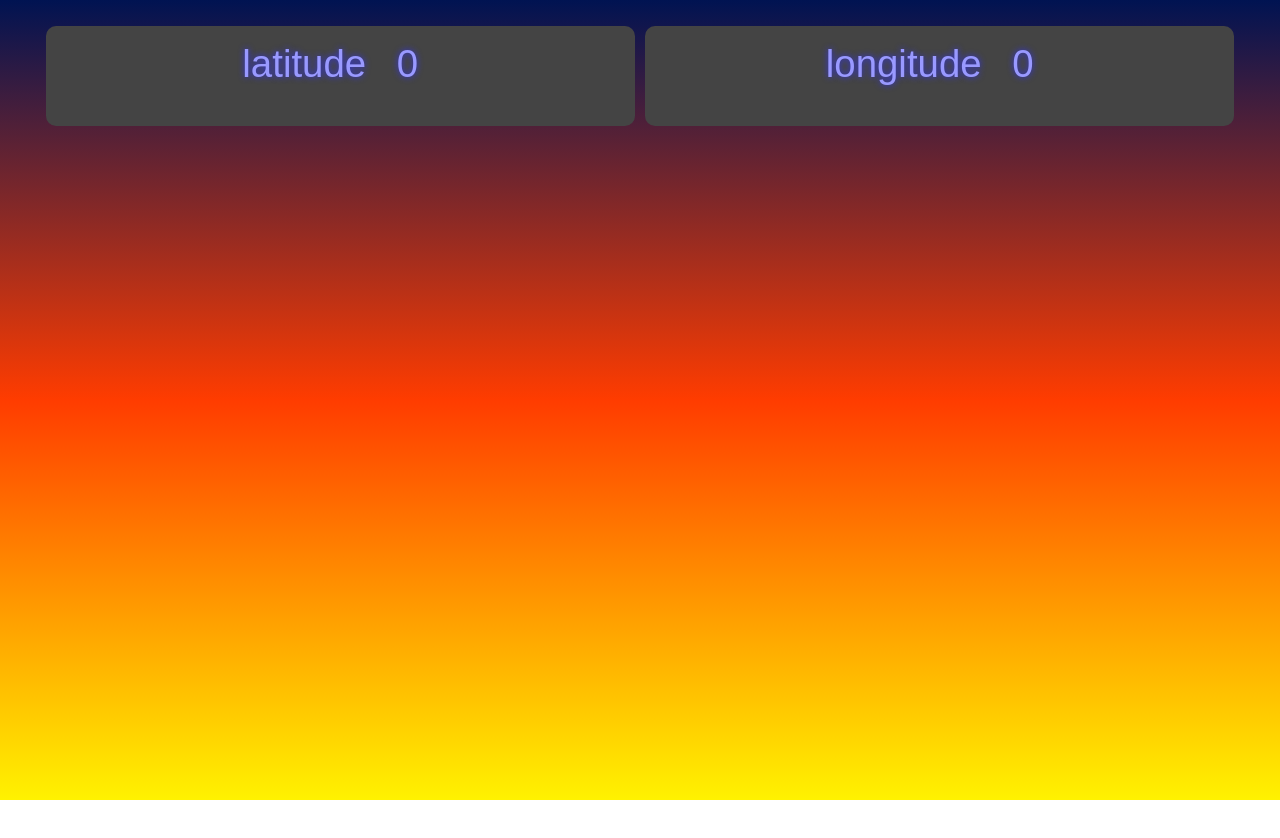
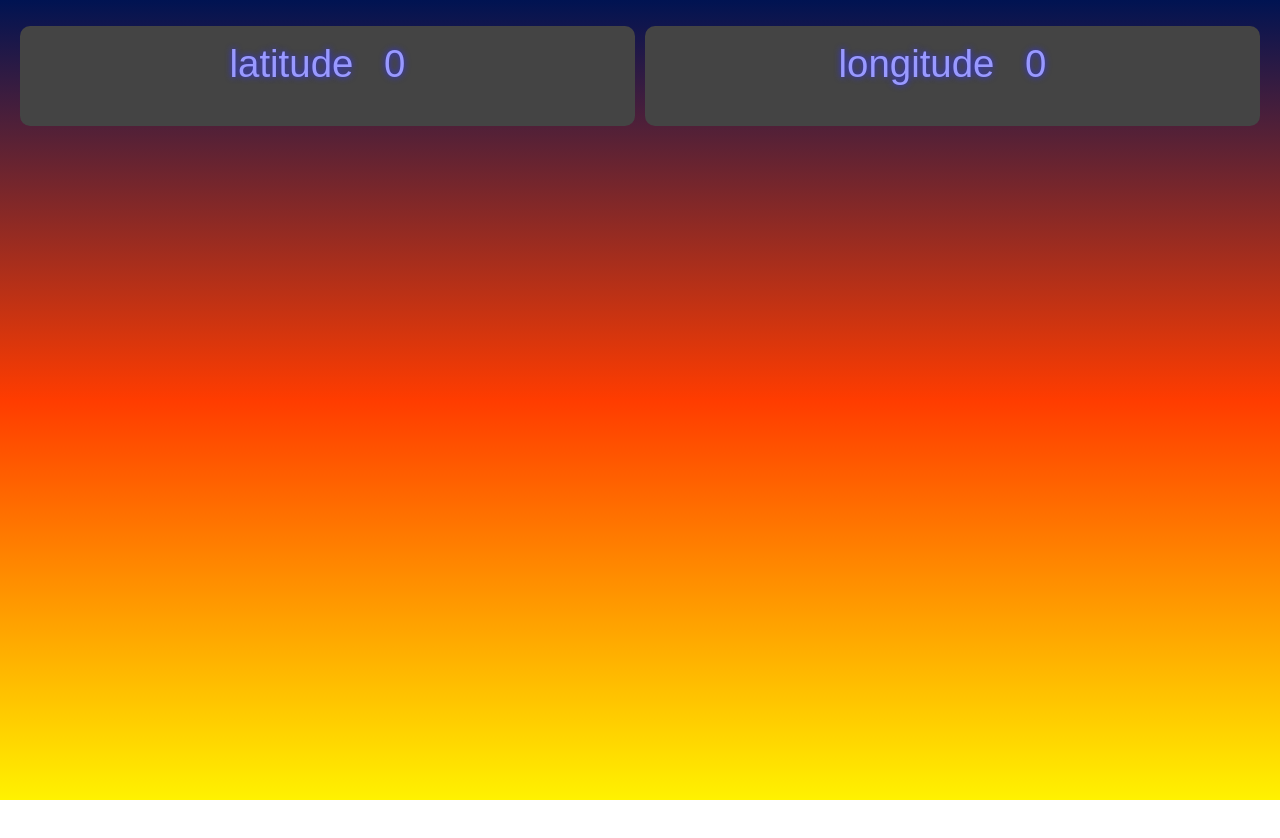
Before and after one commit to asecoder3/fullsack, a website: page public/index.html in a window 1280 px wide. Drawn offline with nearby package versions, Linux system fonts and the light colour scheme.

Commit message:
Update master.css

```diff
--- a/public/master.css
+++ b/public/master.css
@@ -21,7 +21,7 @@ body {
   text-shadow: 0px 0px 6px #33e;
   text-align: center;
   height: 40%;
-  width: 100vw;
+  width: 100%;
 }
 .titudes p {
   margin-top: 0px;
@@ -33,7 +33,8 @@ body {
 .titudes div {
   display: inline-block;
   background-color: #444;
-  width: 46%;
+  width: 48%;
+  min-width: 300px;
   height: 70%;
   max-height: 100px;
   text-align: center;
```
